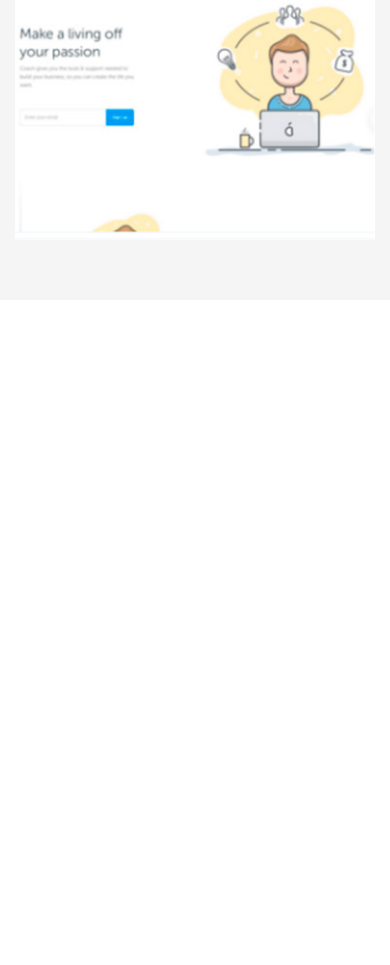
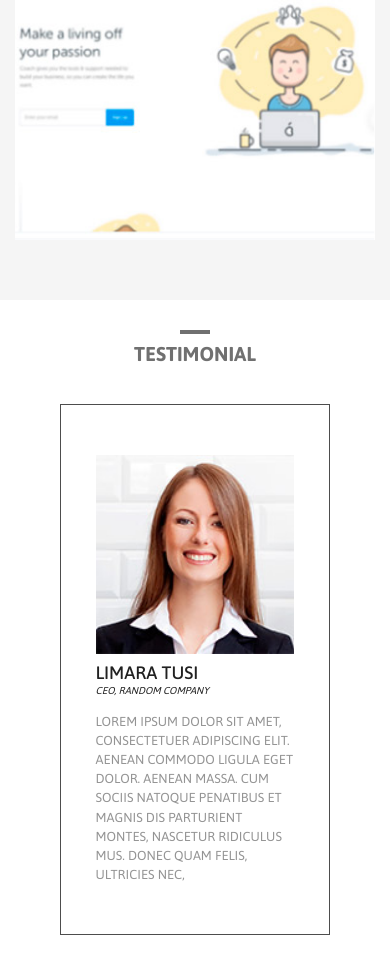
Before and after one commit to nahapet-github/luis, a plain HTML site: page index.html in a window 390 px wide. Shown: the part 4663-5628 px from the top of the page. Before the commit the page ends 4963 px from the top, so only its background shows below. Drawn offline with Linux system fonts and the light colour scheme.

Commit message:
reviews block

```diff
--- a/index.html
+++ b/index.html
@@ -297,5 +297,38 @@
   </div>
 </section>
 
+    <!--Reviews-->
+<section class="reviews">
+  <div class="container">
+    <div class="row">
+      <div class="col">
+        <h2 class="title">testimonial</h2>
+      </div>
+    </div>
+    <div class="row">
+      <div class="col-10 offset-1">
+        <div class="row">
+          <div class="col-10 offset-1">
+            <div class="row reviews__content">
+              <div class="col-sm-12 col-md-3">
+                <picture class="reviews__content-picture">
+                  <img class="reviews__content-image" src="image/reviews/testimonial.jpg" alt="reviews">
+                </picture>
+              </div>
+              <div class="col-sm-12 col-md-9">
+                <div class="reviews__content-description">
+                  <h3 class="reviews__content-title">Limara tusi </h3>
+                  <div class="reviews__content-subtitle">CEO, RanDOM COMPANY</div>
+                  <span class="reviews__content-text">Lorem ipsum dolor sit amet, consectetuer adipiscing elit. Aenean commodo ligula eget dolor. Aenean massa. Cum sociis natoque penatibus et magnis dis parturient montes, nascetur ridiculus mus. Donec quam felis, ultricies nec,</s>
+                </div>
+              </div>
+            </div>
+          </div>
+        </div>
+      </div>
+    </div>
+  </div>
+</section>
+
   </body>
 </html>
--- /dev/null
+++ b/scss/blocks/_reviews.scss
@@ -0,0 +1,87 @@
+.reviews {
+    &__content {
+        display: flex;
+        justify-content: center;
+        align-items: flex-start;
+        padding: 50px 20px;
+        border: 1px solid $color-text;
+        &-picture {
+            width: 100%;
+            height: auto;
+            display: block;
+        }
+        &-image {
+            width: 100%;
+            height: auto;
+        }
+        &-description {
+            text-transform: uppercase;
+        }
+        &-title {
+            font-size: 25px;
+            font-weight: 500;
+            color: #212121;
+            margin-bottom: 4px;
+        }
+        &-subtitle {
+            font-size: 12px;
+            font-style: italic;
+            color: #212121;
+            margin-bottom: 1rem;
+        }
+        &-text {
+            line-height: 1.625;
+            opacity: 0.6;
+        }
+    }
+
+}
+
+@media (min-width: 1200px) {
+    .reviews {
+        &__content {
+            &-title {
+                font-size: 30px;
+            }
+        }
+    }
+}
+
+@media (max-width: 991px) {
+    .reviews {
+        &__content {
+            align-items: center;
+            &-title {
+                font-size: 20px;
+            }
+            &-subtitle {
+                font-size: 10px;
+            }
+            &-text {
+                font-size: 14px;
+                line-height: 1.5;
+            }
+
+        }
+    }
+}
+
+@media (max-width: 767px) {
+    .reviews {
+        &__content {
+            align-items: flex-start;
+            &-title {
+                font-size: 18px;
+                margin-top: 10px;
+            }
+            &-subtitle {
+                font-size: 10px;
+            }
+            &-text {
+                font-size: 13px;
+                line-height: 1.4;
+            }
+
+        }
+    }
+}
--- a/scss/style.scss
+++ b/scss/style.scss
@@ -12,3 +12,4 @@
 @import "blocks/service";
 @import "blocks/skill";
 @import "blocks/portfolio";
+@import "blocks/reviews";
```
Also changed, not shown: css/style.css, image/reviews/testimonial.jpg (added).
